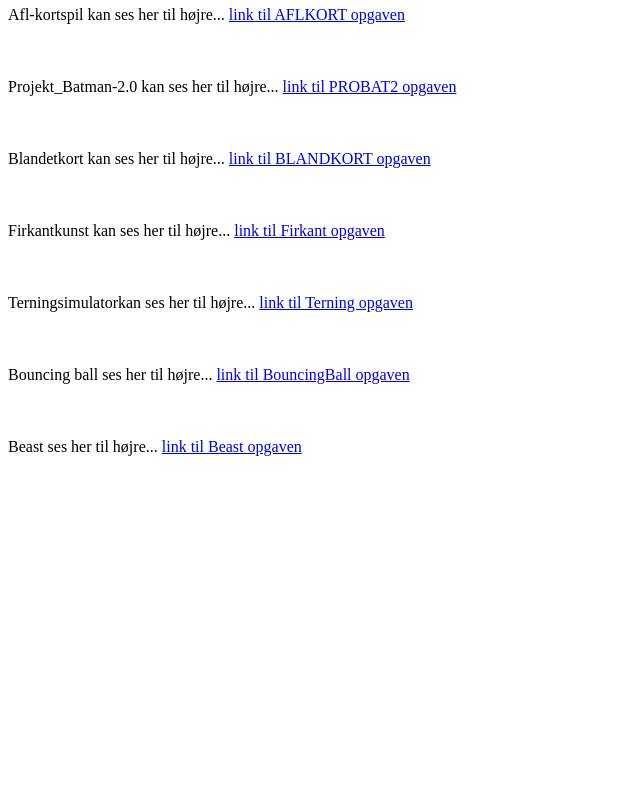
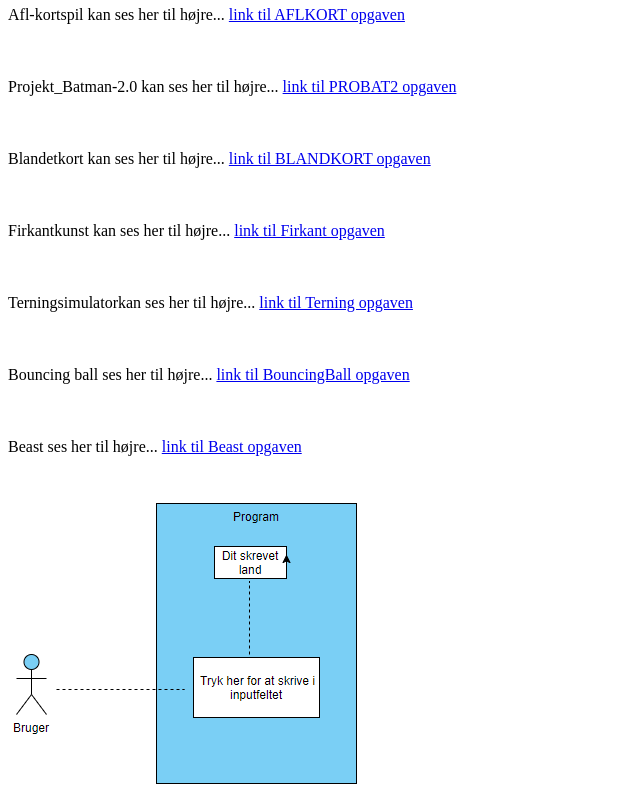
Before and after one commit to Theo-The-Beast/Theo-The-Beast.github.io, a plain HTML site: page index.html in a window 1280 px wide. Shown: the part 794-1594 px from the top of the page, without its empty margins (0-640 px from the left). Before the commit the page ends 1258 px from the top, so only its background shows below. Drawn offline with Linux system fonts and the light colour scheme.

Commit message:
Update index.html

```diff
--- a/index.html
+++ b/index.html
@@ -176,3 +176,9 @@ Bouncing ball ses her til højre...
 Beast ses her til højre...
   <a href="https://github.com/Theo-The-Beast/Beast"> link til Beast opgaven </a>
 </html>
+
+</br>
+</br>
+</br>
+
+<img src="Usercase.png">
```
